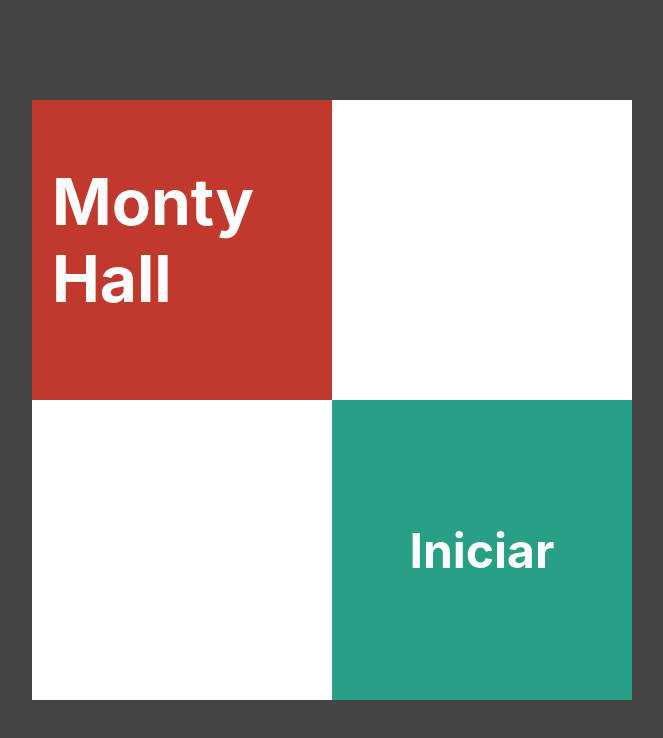
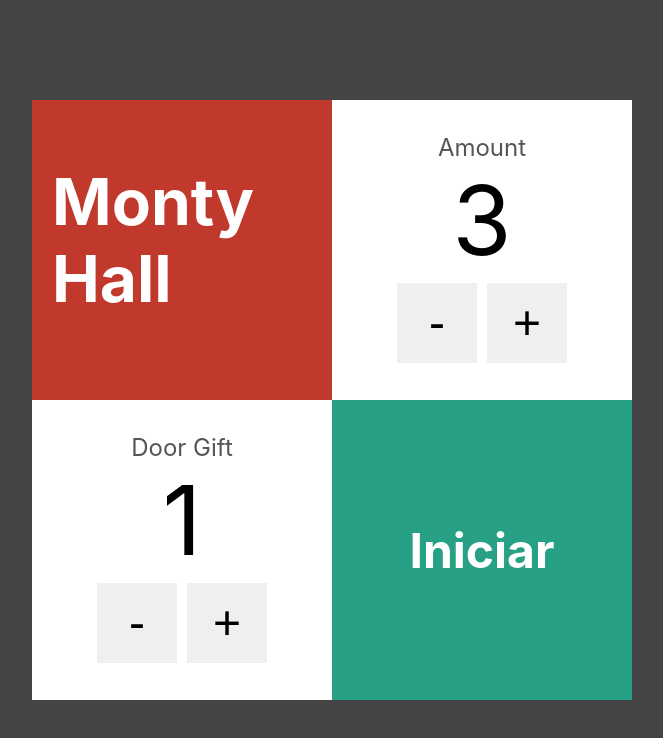
Before and after one commit to brunocrez/cna-monty-hall, a Next.js app: page / in a window 1280 px wide. Shown: the top 738 px of the page, without its empty margins (308-971 px from the left). Built offline with nearby package versions, Linux system fonts and the light colour scheme.

Commit message:
finishing home page (layout and dinamic params)

```diff
--- /dev/null
+++ b/components/NumberInput.tsx
@@ -0,0 +1,25 @@
+import styles from '../styles/NumberInput.module.css';
+
+interface NumberInputProps {
+  text: string;
+  value: number;
+  onChange: (newValue: number) => void;
+}
+
+export default function NumberInput(props: NumberInputProps) {
+
+  const dec = () => props.onChange(props.value - 1);
+
+  const inc = () => props.onChange(props.value + 1);
+
+  return (
+    <div className={styles.numberInput}>
+      <div className={styles.text}>{props.text}</div>
+      <div className={styles.value}>{props.value}</div>
+      <div className={styles.buttons}>
+        <button className={styles.btn} onClick={dec}>-</button>
+        <button className={styles.btn} onClick={inc}>+</button>
+      </div>
+    </div>
+  );
+}
--- a/pages/index.jsx
+++ b/pages/index.jsx
@@ -1,22 +1,39 @@
 import styles from '../styles/Home.module.css';
 
+import { useState } from 'react';
 import Link from 'next/link';
 
 import Card from '../components/Card';
+import NumberInput from '../components/NumberInput';
 
 export default function Home() {
+  const [amount, setAmount] = useState(3);
+  const [doorWithGift, setDoorWithGift] = useState(1);
+
   return (
     <div className={styles.home}>
       <div>
         <Card bgColor="#C0392C">
           <h1>Monty Hall</h1>
         </Card>
-        <Card />
+        <Card>
+          <NumberInput
+            text="Amount"
+            value={amount}
+            onChange={newValue => setAmount(newValue)}>
+          </NumberInput>
+        </Card>
       </div>
       <div>
-        <Card />
+        <Card>
+          <NumberInput
+            text="Door Gift"
+            value={doorWithGift}
+            onChange={newValue => setDoorWithGift(newValue)}>
+          </NumberInput>
+        </Card>
         <Card bgColor="#28A085">
-          <Link href={`/game/4/2`}>
+          <Link href={`/game/${amount}/${doorWithGift}`}>
             <h2 className={styles.link}>Iniciar</h2>
           </Link>
         </Card>
--- /dev/null
+++ b/styles/NumberInput.module.css
@@ -0,0 +1,38 @@
+.numberInput {
+  display: flex;
+  flex-direction: column;
+  justify-content: center;
+  align-items: center;
+  flex: 1;
+
+  color: #000;
+}
+
+.text {
+  color: #555;
+  font-size: 1.5rem;
+}
+
+.value {
+  font-size: 6rem;
+}
+
+.buttons {
+  display: flex;
+}
+
+.btn {
+  display: flex;
+  justify-content: center;
+  align-items: center;
+
+  font-size: 3rem;
+  height: 80px;
+  width: 80px;
+  border: 0;
+  margin: 5px;
+}
+
+.btn:hover {
+  cursor: pointer;
+}
```
Also changed, not shown: components/Gift.tsx (renamed from components/Gift.jsx).
